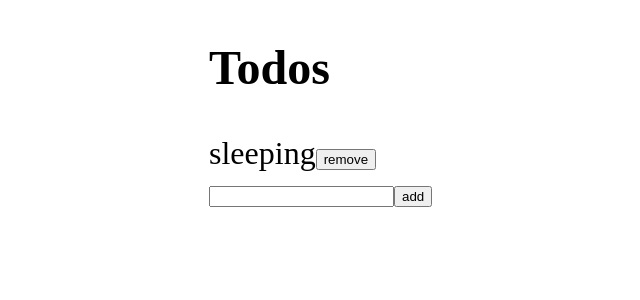
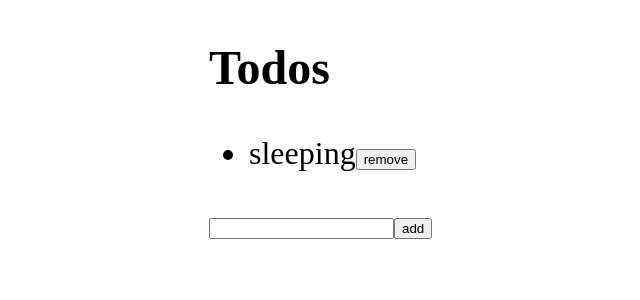
Before and after one commit to marszhou/no-bs-ts-exercise, a React (Create React App) app: page / in a window 1280 px wide. Shown: the top 300 px of the page, without its empty margins (31-671 px from the left). Built offline with nearby package versions, Linux system fonts and the light colour scheme.

Commit message:
generic component

```diff
--- a/src/App.tsx
+++ b/src/App.tsx
@@ -1,36 +1,60 @@
-import React, {
-  useCallback,
-  useRef,
-} from 'react'
-import {useTodos} from './useTodos'
+import React, { useCallback, useRef } from 'react'
+import { useTodos } from './useTodos'
 import './App.css'
+import { render } from '@testing-library/react'
 
-const Heading: React.FunctionComponent<{ title: string }> = ({ title }) => (
-  <h2>{title}</h2>
-)
+const Heading: React.FunctionComponent<{
+  title?: string
+  children?: React.ReactNode
+}> = ({ title, children }) => <h2>{title ?? children}</h2>
+
+function UL<T>({
+  items,
+  render,
+  itemClick
+}: React.DetailedHTMLProps<
+  React.HTMLAttributes<HTMLUListElement>,
+  HTMLUListElement
+> & {
+  items: T[]
+  render: (item: T) => React.ReactNode,
+  itemClick?: (item: T) => void
+}) {
+  return (
+    <ul>
+      {items.map((item, index) => (
+        <li key={index} onClick={() => itemClick?.(item)}>{render(item)}</li>
+      ))}
+    </ul>
+  )
+}
 
 function App() {
-  const {todos, addTodo, removeTodo} = useTodos([{id: 0, text: 'sleeping', done: false}])
+  const { todos, addTodo, removeTodo } = useTodos([
+    { id: 0, text: 'sleeping', done: false },
+  ])
   const newTodoRef = useRef<HTMLInputElement>(null)
   const onAddTodo = useCallback(() => {
     if (newTodoRef.current) {
-      addTodo(newTodoRef.current.value )
+      addTodo(newTodoRef.current.value)
       newTodoRef.current.value = ''
     }
   }, [])
 
-
   return (
     <div>
       <Heading title="Todos" />
-      {todos.map((todo) => (
-        <div key={todo.id}>
-          {todo.text}
-          <button onClick={() => removeTodo(todo.id)}>
-            remove
-          </button>
-        </div>
-      ))}
+      <UL
+        items={todos}
+        itemClick={(item) => alert(item.id)}
+        render={(todo) => (
+          <>
+            {todo.text}
+            <button onClick={() => removeTodo(todo.id)}>remove</button>
+          </>
+        )}
+      />
+
       <div>
         <input type="text" ref={newTodoRef} />
         <button onClick={onAddTodo}>add</button>
```
